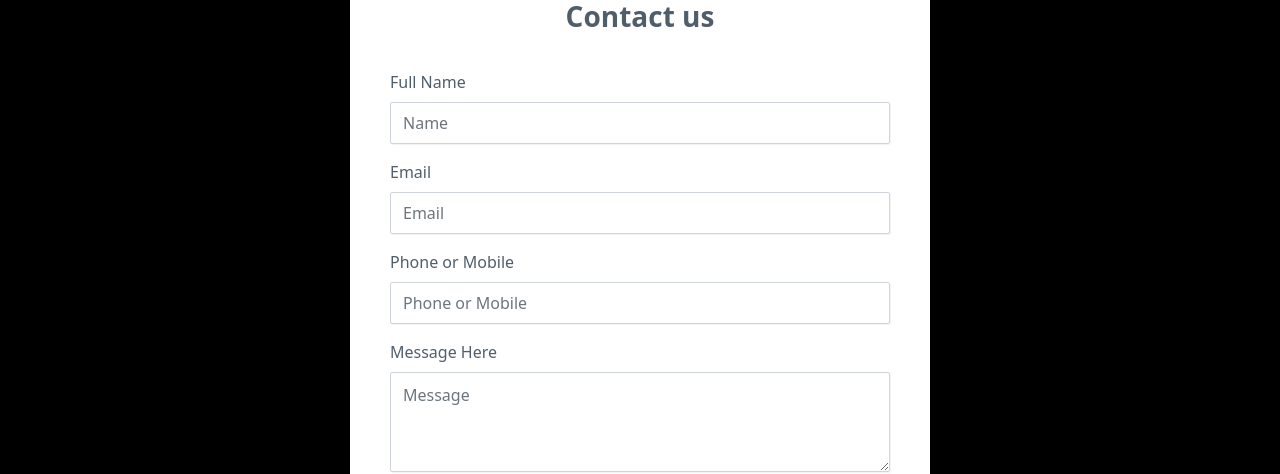
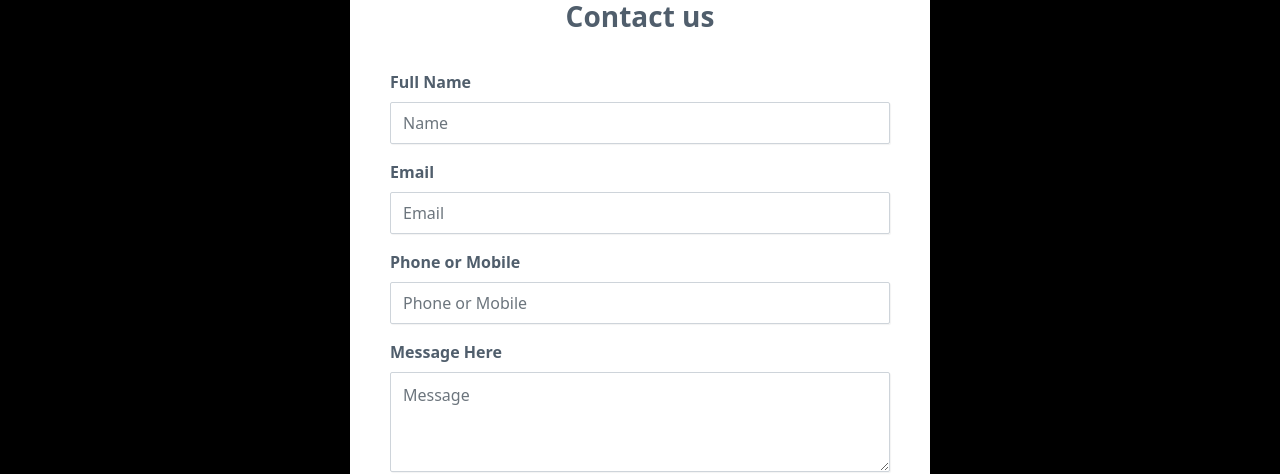
Before and after one commit to neo64347/forms, a plain HTML site: page index.html in a window 1280 px wide. Shown: the part 151-625 px from the top of the page. Drawn offline with nearby package versions, Linux system fonts and the light colour scheme.

Commit message:
Update Contact-Form-Clean.css

```diff
--- a/Contact-Form-Clean.css
+++ b/Contact-Form-Clean.css
@@ -8,6 +8,9 @@
   color: #000000;
   font-weight: bold;
 
+}
+.form-label {
+  font-weight: bold;
 }
 
 @media (max-width:767px) {
```
